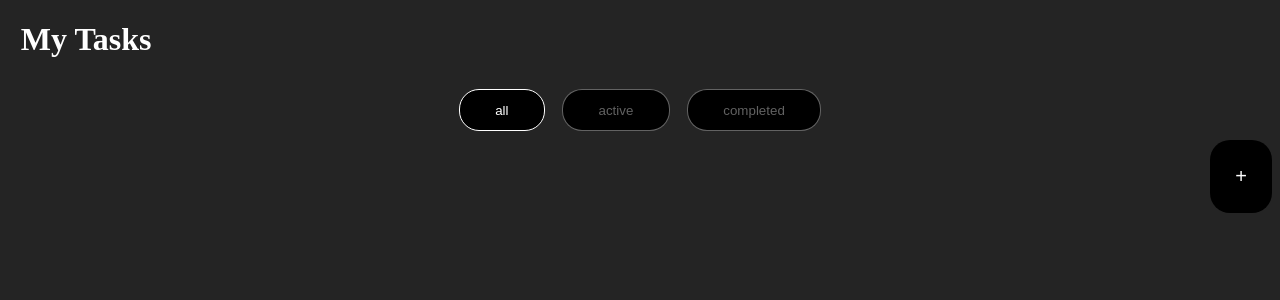
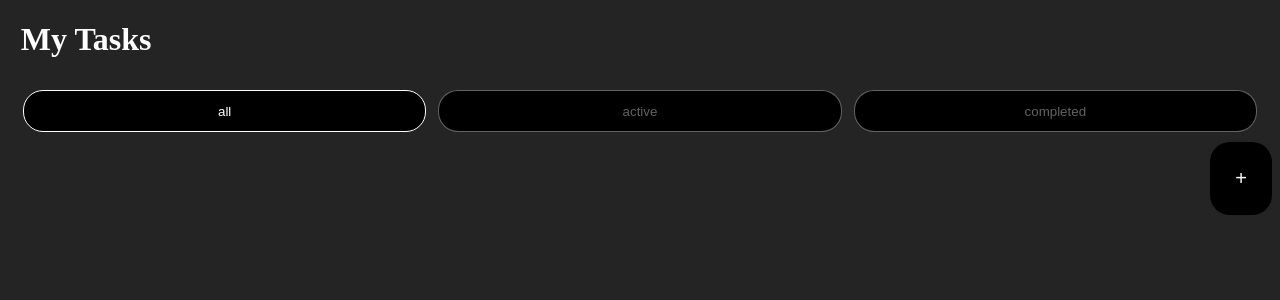
Before and after one commit to wwoozzii/ReactTestDrive, a React (Vite) app: page / in a window 1280 px wide. Shown: the top 300 px of the page. Built offline with nearby package versions, Linux system fonts and the light colour scheme.

Commit message:
style: update task item style and update button filters

```diff
--- a/src/components/TaskFilter/TaskFilter.module.scss
+++ b/src/components/TaskFilter/TaskFilter.module.scss
@@ -3,11 +3,10 @@
 
 .filterContainer {
   display: flex;
-  justify-content: center;
-
+  justify-content: space-between;
   overflow-x: auto;
-  padding: 9px 0 9px 0;
-  gap: 1.1rem;
+  padding: 10px 15px;
+  gap: 12px;
 
   &::-webkit-scrollbar {
     display: none;
@@ -16,23 +15,25 @@
   scrollbar-width: none;
 
   button {
+    flex: 1;
+
+    // min-width: 90px;
     white-space: nowrap;
+    text-align: center;
+
+    padding: 0.8rem 0;
+
     color: rgba(255, 255, 255, 0.384);
-    border: none;
-    padding: 0.8rem 2.2rem;
     background-color: v.$global-buttcolor;
     border-radius: 20px;
     border: 1px solid;
 
     &:hover {
-      //   background: v.$but-hover-color;
-      //   color: rgba(255, 255, 255, 0.918);
       transform: scale(1.05);
       transition: all 0.3s ease;
     }
     &:active {
-      transform: scale(0.95);
-      transform: translate(0, 3px);
+      transform: scale(0.95) translate(0, 3px);
       transition: all 0.2s ease;
     }
     &.completed {
--- a/src/components/TaskItem/TaskItem.module.scss
+++ b/src/components/TaskItem/TaskItem.module.scss
@@ -103,6 +103,7 @@
   border-radius: 8px;
   padding: 8px;
   min-width: 120px;
+  box-shadow: -2px 2.5px 2px rgba(0, 0, 0, 0.452);
 
   button {
     @include m.global-but {
--- a/src/components/TaskItem/TaskItem.tsx
+++ b/src/components/TaskItem/TaskItem.tsx
@@ -62,7 +62,7 @@ export function TaskItem({ task }: Props) {
                     initial={{ opacity: 0, scale: 0.5, x: 10, y: -10 }}
                     animate={{ opacity: 1, scale: 1, x: 0, y: 0 }}
                     exit={{ opacity: 0, scale: 0.5, x: 10, y: -10 }}
-                    transition={{ duration: 0.25, ease: [0.4, 0, 0.2, 1] }}
+                    transition={{ duration: 0.19, ease: [0.4, 0, 0.2, 1] }}
                   >
                     <button onClick={() => setIsEditing(true)}>Edit</button>
                     <button onClick={() => onToggle(task.id)}> Done</button>
```
